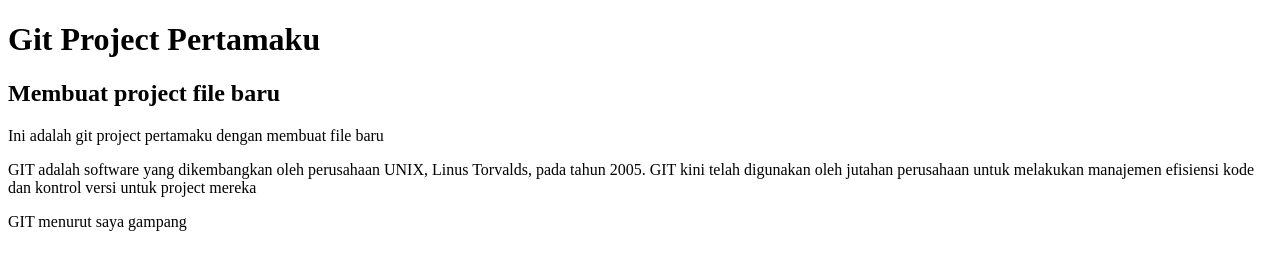
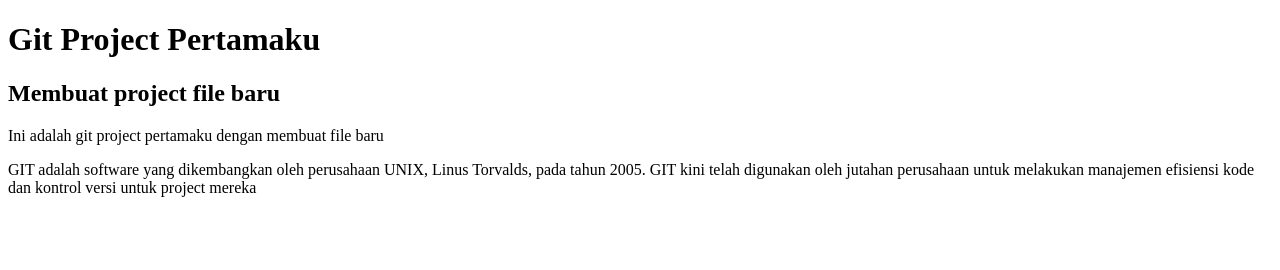
Before and after one commit to HilmiAfifi24/web_git, a plain HTML site: page index.html in a window 1280 px wide. Drawn offline with Linux system fonts and the light colour scheme.

Commit message:
index.html

```diff
--- a/index.html
+++ b/index.html
@@ -12,6 +12,5 @@
     <p>GIT adalah software yang dikembangkan oleh perusahaan UNIX, Linus Torvalds, pada tahun 2005.
         GIT kini telah digunakan oleh jutahan perusahaan untuk melakukan manajemen efisiensi kode dan kontrol versi untuk project mereka
     </p>
-    <p>GIT menurut saya gampang</p>
 </body>
 </html>
```
